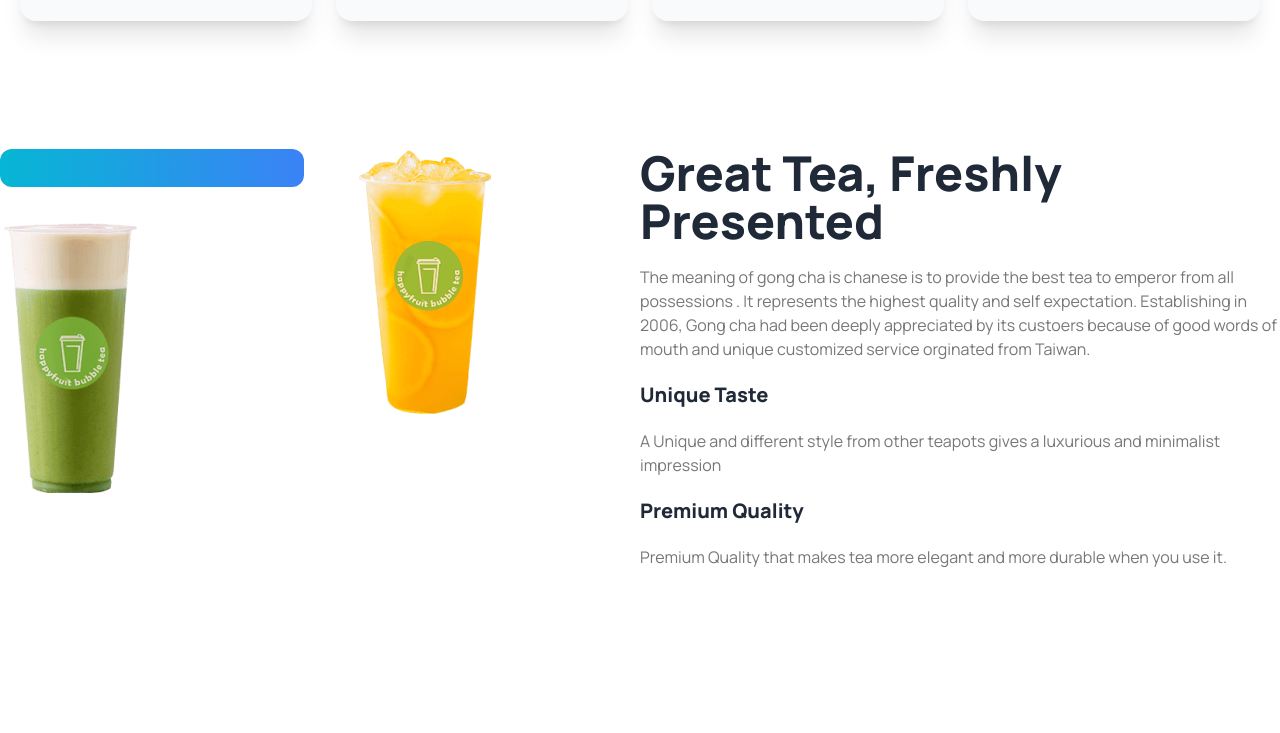
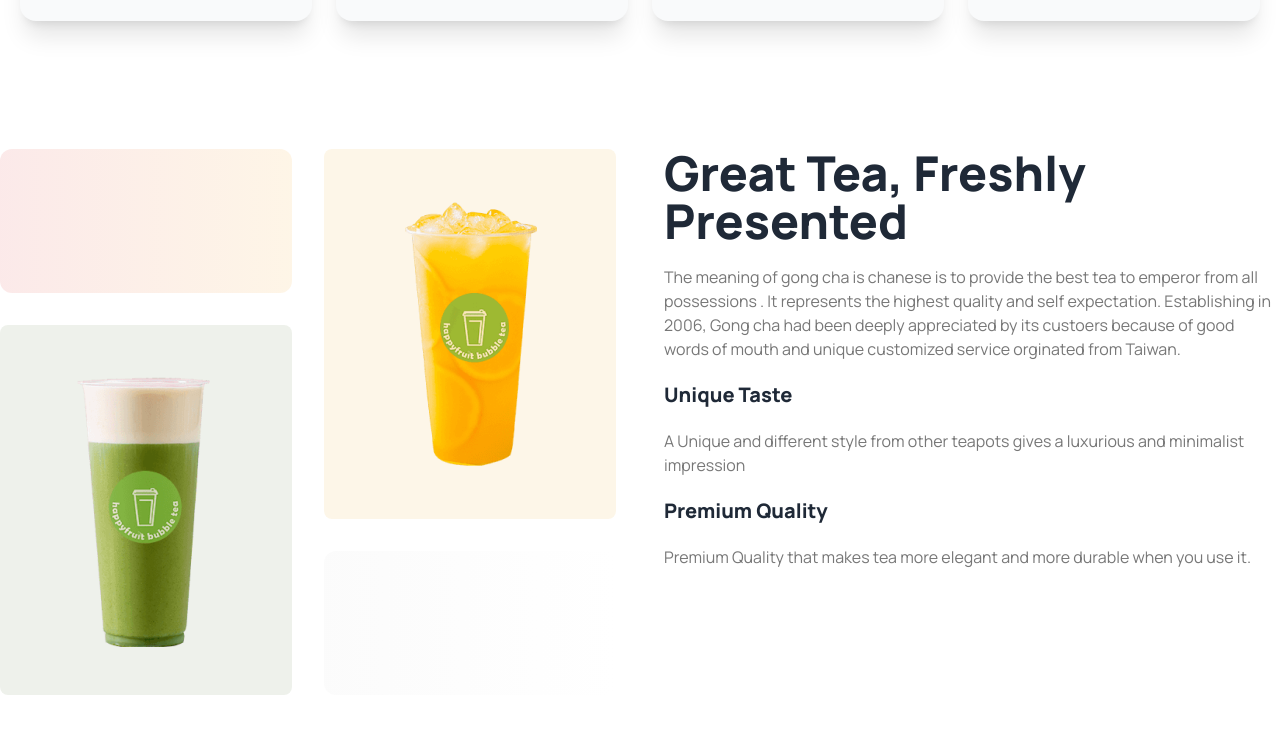
Before and after one commit to mahfuzar175/tea-house-website, a plain HTML site: page index.html in a window 1280 px wide. Shown: the part 1108-1841 px from the top of the page. Before the commit the page ends 1805 px from the top, so only its background shows below. Drawn offline with nearby package versions, Linux system fonts and the light colour scheme.

Commit message:
created grid layout

```diff
--- a/index.html
+++ b/index.html
@@ -107,16 +107,16 @@
 
         <!-- great tea fresh tea section -->
 
-        <section class="my-32 flex flex-col lg:flex-row">
+        <section class="my-32 flex gap-12 flex-col lg:flex-row">
             <div class="grid gap-8 grid-cols-1 md:grid-cols-2 flex-1">
-                <div class="rounded-xl bg-gradient-to-r from-cyan-500 to-blue-500"></div>
-                <div class="row-span-2">
+                <div class="rounded-xl bg-gradient-to-r from-red-600 to-amber-500 opacity-10 h-36"></div>
+                <div class="row-span-2 bg-[#E6A6231A] rounded-lg px-8 py-12 flex justify-center items-center">
                     <img src="./images/fresh-1.png" alt="">
                 </div>
-                <div class="row-span-2">
+                <div class="row-span-2 bg-[#5776391A] rounded-lg px-8 py-12 flex justify-center items-center">
                     <img src="./images/fresh-2.png" alt="">
                 </div>
-                <div class="rounded-xl"></div>
+                <div class="rounded-xl bg-gradient-to-r from-[#D9D9D9] to-[#FFFFFF] opacity-10 h-36"></div>
 
             </div>
             <div class="space-y-5 flex-1">
```
